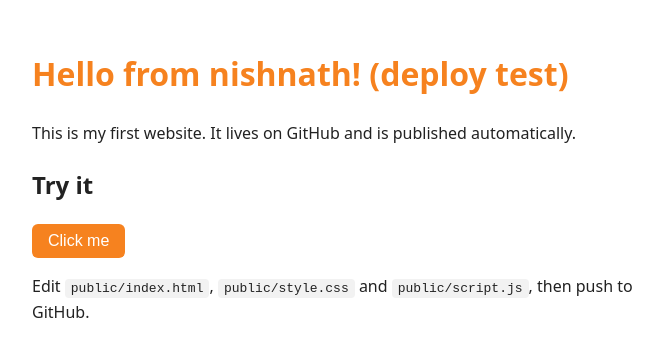
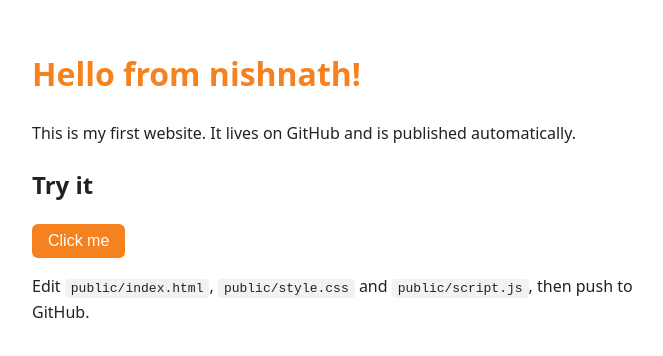
Before and after one commit to jayaramcloud/nishnath-app, a plain HTML site: page public/index.html in a window 1280 px wide. Shown: the whole page, without its empty margins (288-951 px from the left). Drawn offline with Linux system fonts and the light colour scheme.

Commit message:
Revert deploy test text

```diff
--- a/public/index.html
+++ b/public/index.html
@@ -8,7 +8,7 @@
 </head>
 <body>
   <header>
-    <h1>Hello from nishnath! (deploy test)</h1>
+    <h1>Hello from nishnath!</h1>
     <p>This is my first website. It lives on GitHub and is published automatically.</p>
   </header>
 
```
